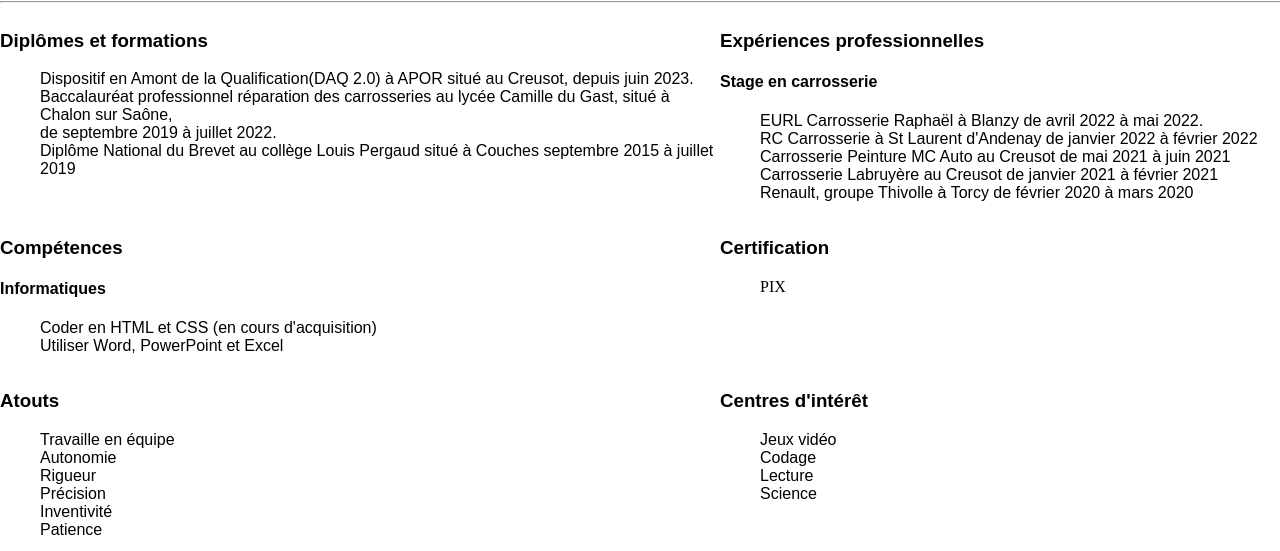
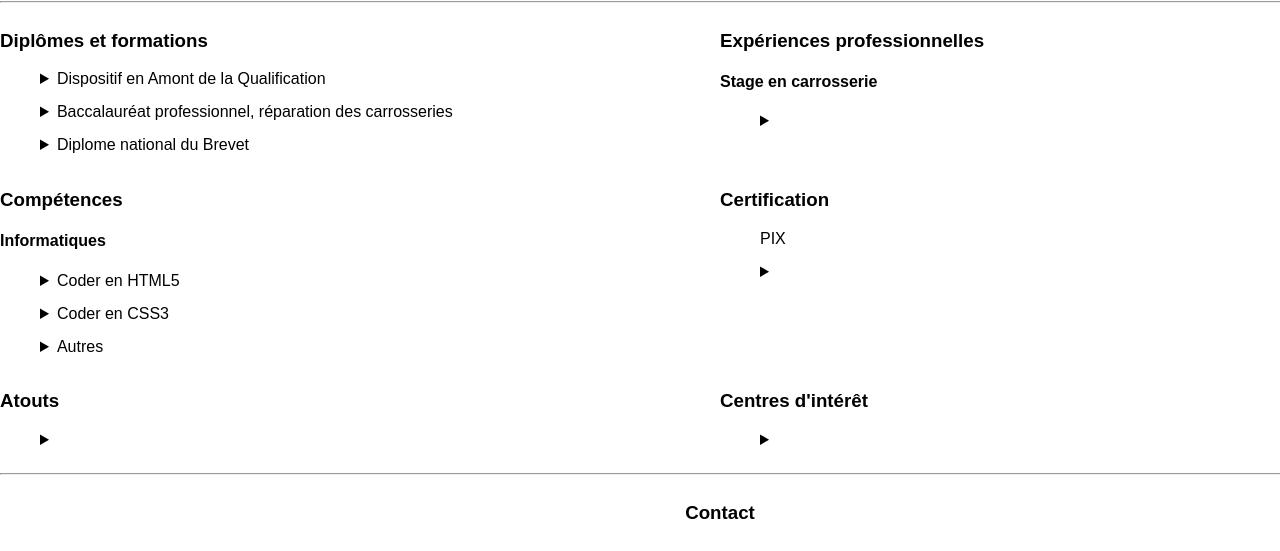
Before and after one commit to ManiewskiLucas/cv, a plain HTML site: page index.html in a window 1280 px wide. Shown: the part 249-800 px from the top of the page. Drawn offline with Linux system fonts and the light colour scheme; a web font is replaced by a local one.

Commit message:
Ajout d'information

```diff
--- a/assets/css/style.css
+++ b/assets/css/style.css
@@ -57,7 +57,12 @@ h1, h2, h3, h4 {
 
 }
 
-p, li, footer {
+p, li, footer, a, summary {
     font-family: 'Mooli', sans-serif;
 
 }
+
+li, summary {
+    margin-top: 15px;
+
+}
--- a/index.html
+++ b/index.html
@@ -51,9 +51,24 @@
         <article>
             <h3>Diplômes et formations</h3>
             <ul>
-                <li>Dispositif en Amont de la Qualification(DAQ 2.0) à APOR situé au Creusot, depuis juin 2023.</li>
-                <li>Baccalauréat professionnel réparation des carrosseries au lycée Camille du Gast, situé à Chalon sur Saône,<br> de septembre 2019 à juillet 2022.</li>
+            <details>
+                <summary>Dispositif en Amont de la Qualification</summary>
+                <li>Depuis le 19 juin.</li>
+                <li>Le DAQ 2.0 est situé au Creusot à APOR (<a href="https://urlz.fr/nEPM">5 Av. François Mitterrand, 71200 Le Creusot</a>)</li>
+            </details>
+
+
+            <details>
+                <summary>Baccalauréat professionnel, réparation des carrosseries</summary>
+                <li>De septembre 2019 à juillet 2022</li>
+                <li>Le lycée Camille du Gast est situé à Chalon sur Saône (<a href="https://urlz.fr/nEQ3">1 Rue de la Manutention, 71100 Chalon-sur-Saône</a>)</li>
+                <li>Ce lycée, a été renomé Jeannette Guyot.</li>
+            </details>
+
+            <details>
+                <summary>Diplome national du Brevet</summary>
                 <li>Diplôme National du Brevet au collège Louis Pergaud situé à Couches septembre 2015 à juillet 2019</li>
+            </details>
             </ul>
         </article>
 
@@ -61,11 +76,14 @@
             <h3>Expériences professionnelles</h3>
             <h4>Stage en carrosserie</h4>
             <ul>
+                <details>
+                    <summary></summary>
                     <li>EURL Carrosserie Raphaël à Blanzy de avril 2022 à mai 2022.</li>
                     <li>RC Carrosserie à St Laurent d'Andenay de janvier 2022 à février 2022</li>
                     <li>Carrosserie Peinture MC Auto au Creusot de mai 2021 à juin 2021</li>
                     <li>Carrosserie Labruyère au Creusot de janvier 2021 à février 2021</li>
                     <li>Renault, groupe Thivolle à Torcy de février 2020 à mars 2020</li>
+                </details>
             </ul>
         </article>
 
@@ -74,36 +92,67 @@
             <h3>Compétences</h3>
             <h4>Informatiques</h4>
             <ul>
-                <li>Coder en HTML et CSS (en cours d'acquisition)</li>
+                <details>
+                <summary>Coder en HTML5</summary>
+                    <li>Les bonnes pratiques</li>
+                    <li>Mettre en place la balise Head, ainsi que son contenu</li>
+                    <li>Maîtrise de certaines commandes GitHub</li>
+                 </details>
+                 <details>
+                    <summary>Coder en CSS3</summary>
+                    <li>Les bonnes pratiques</li>
+                    <li>Maîtrise de Flexbox</li>
+                </details>
+                <details>
+                    <summary>Autres</summary>
                     <li>Utiliser Word, PowerPoint et Excel</li>
+                    <li>Changer une ou plusieurs barettes RAM</li>
+                    <li>Changer un disques durs de stockage HDD / SSD</li>
+                    <li>Installer le système d'exploitation Windows 10</li>
+                </details>
+
+
             </ul>
         </article>
 
         <article>
             <h3>Certification</h3>
-            <ul>PIX</ul>
+            <ul>
+            <li>PIX</li>
+            <details>
+                <summary></summary>
+                <li>PIX est un service public en ligne gratuit qui permet à toute personne de s'évaluer et de se certifier sur ses compétences numériques.</li>
+                <li><a href="https://pix.fr/">Accueil du site PIX</a></li>
+            </details>
+            </ul>
         </article>
 
 
         <article>
             <h3>Atouts</h3>
             <ul>
+                <details>
+                    <summary></summary>
                     <li>Travaille en équipe</li>
                     <li>Autonomie</li>
                     <li>Rigueur</li>
                     <li>Précision</li>
                     <li>Inventivité</li>
                     <li>Patience</li>
+                </details>
             </ul>
         </article>
 
         <article>
             <h3>Centres d'intérêt</h3>
             <ul>
+                <details>
+                    <summary></summary>
                     <li>Jeux vidéo</li>
                     <li>Codage</li>
                     <li>Lecture</li>
                     <li>Science</li>
+                </details>
             </ul>
         </article>
     </main>
```
Lines whose indentation alone changed are shown as unchanged.
